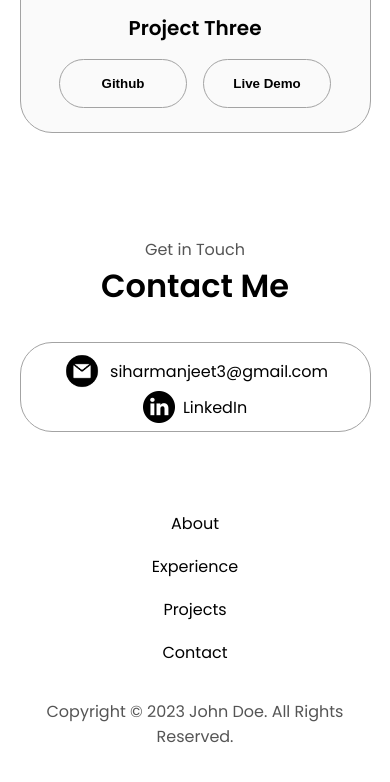
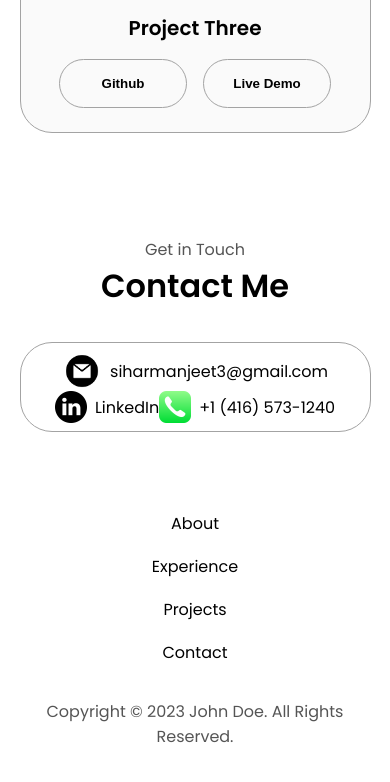
Before and after one commit to Harmanjeet3/Portfolio, a plain HTML site: page index.html in a window 390 px wide. Shown: the part 4271-5053 px from the top of the page. Drawn offline with Linux system fonts and the light colour scheme.

Commit message:
Phone and Resume Update Commit 7

```diff
--- a/index.html
+++ b/index.html
@@ -362,6 +362,14 @@
           />
           <p><a href="https://linkedin.com/in/harmanjeet-singh-pmp-3501791b7">LinkedIn</a></p>
         </div>
+        <div class="contact-info-container">
+            <img
+              src="./assets/phone.png"
+              alt="Phone icon"
+              class="icon contact-icon"
+            />
+            <p><a href="tel:+1234567890">+1 (416) 573-1240</a></p>
+        </div>
       </div>
     </section>
     <footer>
```
Also changed, not shown: assets/phone.png (added), 2 other files.
